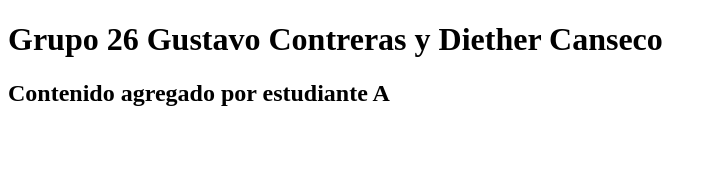
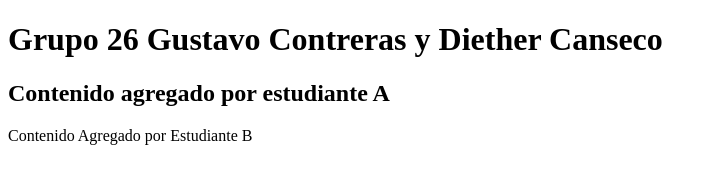
Before and after one commit to GusAdolf/Grupo26, a plain HTML site: page index.html in a window 1280 px wide. Shown: the whole page, without its empty margins (0-717 px from the left). Drawn offline with Linux system fonts and the light colour scheme.

Commit message:
Estdiante B Agrego linea 11

```diff
--- a/index.html
+++ b/index.html
@@ -8,5 +8,6 @@
 <body>
     <h1>Grupo 26 Gustavo Contreras y Diether Canseco</h1>
     <h2>Contenido agregado por estudiante A</h2>
+    <p>Contenido Agregado por Estudiante B</p>
 </body>
 </html>
```
